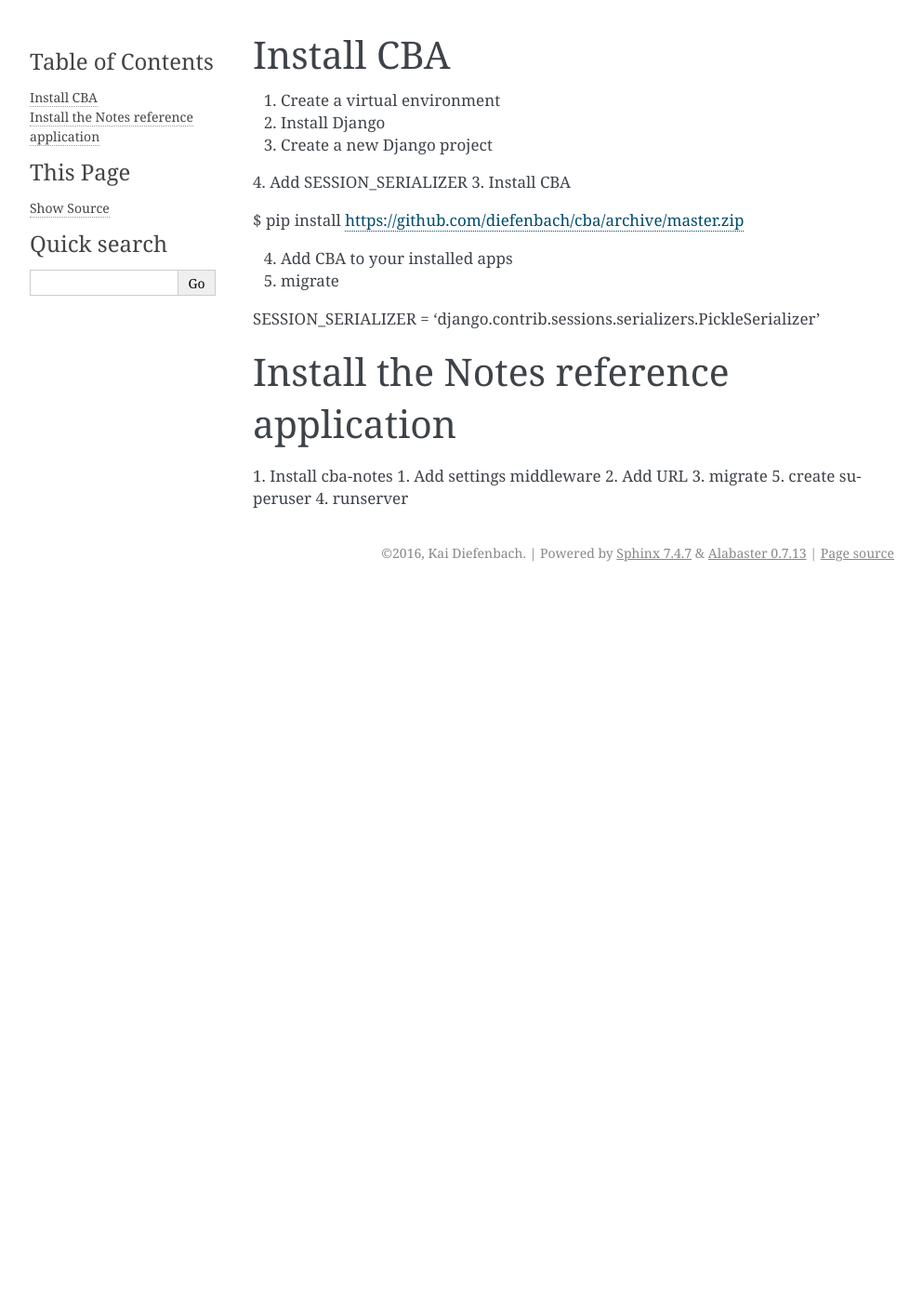
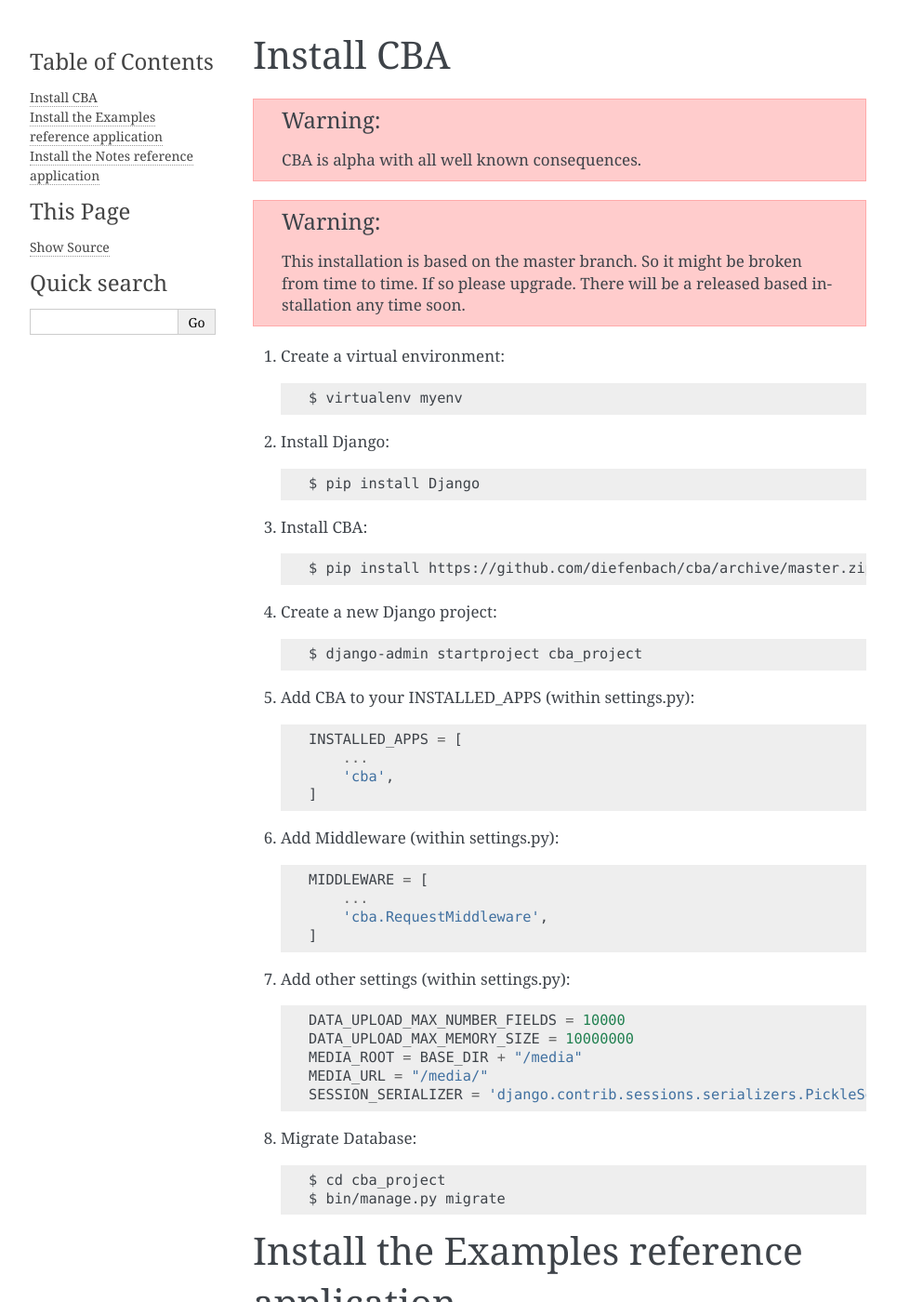
Before and after one commit to diefenbach/cba, a Sphinx documentation site: the page built from docs/installation.rst, in a window 1280 px wide and 1400 px high. Shown: the whole window at 93% size, without its empty margins (148-1141 px from the left). Built offline with Sphinx 7.4.7, drawn with Linux system fonts in a browser that asks for light colours; some of the changed text lies outside the part shown.

Commit message:
Update docs

```diff
--- a/docs/conf.py
+++ b/docs/conf.py
@@ -51,7 +51,7 @@
 
 # General information about the project.
 project = u'CBA'
-copyright = u'2016, Kai Diefenbach'
+copyright = u'2016-2017, Kai Diefenbach'
 author = u'Kai Diefenbach'
 
 # The version info for the project you're documenting, acts as replacement for
--- a/docs/installation.rst
+++ b/docs/installation.rst
@@ -1,25 +1,133 @@
 Install CBA
 ===========
 
-1. Create a virtual environment
-2. Install Django
-3. Create a new Django project
-4. Add SESSION_SERIALIZER
-3. Install CBA
+.. warning::
 
-$ pip install https://github.com/diefenbach/cba/archive/master.zip
+    CBA is alpha with all well known consequences.
 
-4. Add CBA to your installed apps
-5. migrate
+.. warning::
 
-SESSION_SERIALIZER = 'django.contrib.sessions.serializers.PickleSerializer'
+    This installation is based on the master branch. So it might be broken from
+    time to time. If so please upgrade. There will be a released based
+    installation any time soon.
+
+#. Create a virtual environment::
+
+    $ virtualenv myenv
+
+#. Install Django::
+
+    $ pip install Django
+
+#. Install CBA::
+
+    $ pip install https://github.com/diefenbach/cba/archive/master.zip
+
+#. Create a new Django project::
+
+    $ django-admin startproject cba_project
+
+#. Add CBA to your INSTALLED_APPS (within settings.py)::
+
+    INSTALLED_APPS = [
+        ...
+        'cba',
+    ]
+
+#. Add Middleware (within settings.py)::
+
+    MIDDLEWARE = [
+        ...
+        'cba.RequestMiddleware',
+    ]
+
+#. Add other settings (within settings.py)::
+
+    DATA_UPLOAD_MAX_NUMBER_FIELDS = 10000
+    DATA_UPLOAD_MAX_MEMORY_SIZE = 10000000
+    MEDIA_ROOT = BASE_DIR + "/media"
+    MEDIA_URL = "/media/"
+    SESSION_SERIALIZER = 'django.contrib.sessions.serializers.PickleSerializer'
+
+#. Migrate Database::
+
+    $ cd cba_project
+    $ bin/manage.py migrate
+
+Install the Examples reference application
+==========================================
+
+#. Install cba-examples::
+
+    $ pip install https://github.com/diefenbach/cba-examples/archive/master.zip
+
+#. Add the examples app to your INSTALLED_APPS (within settings.py)::
+
+    INSTALLED_APPS = [
+        ...
+        'cba_examples',
+    ]
+
+#. Register urls (within urls.py)::
+
+    from django.conf import settings
+    from django.conf.urls import include
+    from django.conf.urls.static import static
+
+    ...
+
+    urlpatterns = [
+        url(r'^admin/', admin.site.urls),
+        url(r'^examples/', include("cba_examples.urls")),
+    ] + static(settings.MEDIA_URL, document_root=settings.MEDIA_ROOT)
+
+#. Start development server::
+
+    $ python manage.py runserver
+
+#. Open browser::
+
+    http://localhost:8000/examples
 
 Install the Notes reference application
 =======================================
 
-1. Install cba-notes
-1. Add settings middleware
-2. Add URL
-3. migrate
-5. create superuser
-4. runserver
+#. Install cba-notes::
+
+    pip install https://github.com/diefenbach/cba-notes/archive/master.zip
+
+#. Add the notes app and taggit to INSTALLED_APPS::
+
+    INSTALLED_APPS = [
+        ...
+        'taggit',
+        'notes',
+    ]
+
+#. Register urls (within urls.py)::
+
+    from django.conf.urls.static import static
+    from notes import views as notes_views
+
+    urlpatterns = [
+        url(r'^admin/', admin.site.urls),
+        url(r'^examples/', include("cba_examples.urls")),
+        url(r'^$', notes_views.NotesView.as_view(), name='notes'),
+    ] + static(settings.MEDIA_URL, document_root=settings.MEDIA_ROOT)
+
+
+#. Migrate the database::
+
+    $ python manage.py migrate
+
+#. Create superuser::
+
+    $ python manage.py createsuperuser
+
+#. Start development server::
+
+    $ python manage.py runserver
+
+#. Open browser::
+
+    http://localhost:8000
--- a/docs/todos.rst
+++ b/docs/todos.rst
@@ -13,8 +13,6 @@
 - Adapt FileInput for single files
 - Improve Split layout
 - Add an image list component (carousel, lightbox, etc.)
-- Add a radio box component
-- Add drag'n drop
 - Add table with dataprovider (pagination, lazy load, etc)
 - Clean up / optimize Javascript and CSS
 - Add global Javascript helper which can be called from handler with arguments
```
Also changed, not shown: other parts of docs/todos.rst (+2 -0 lines).
